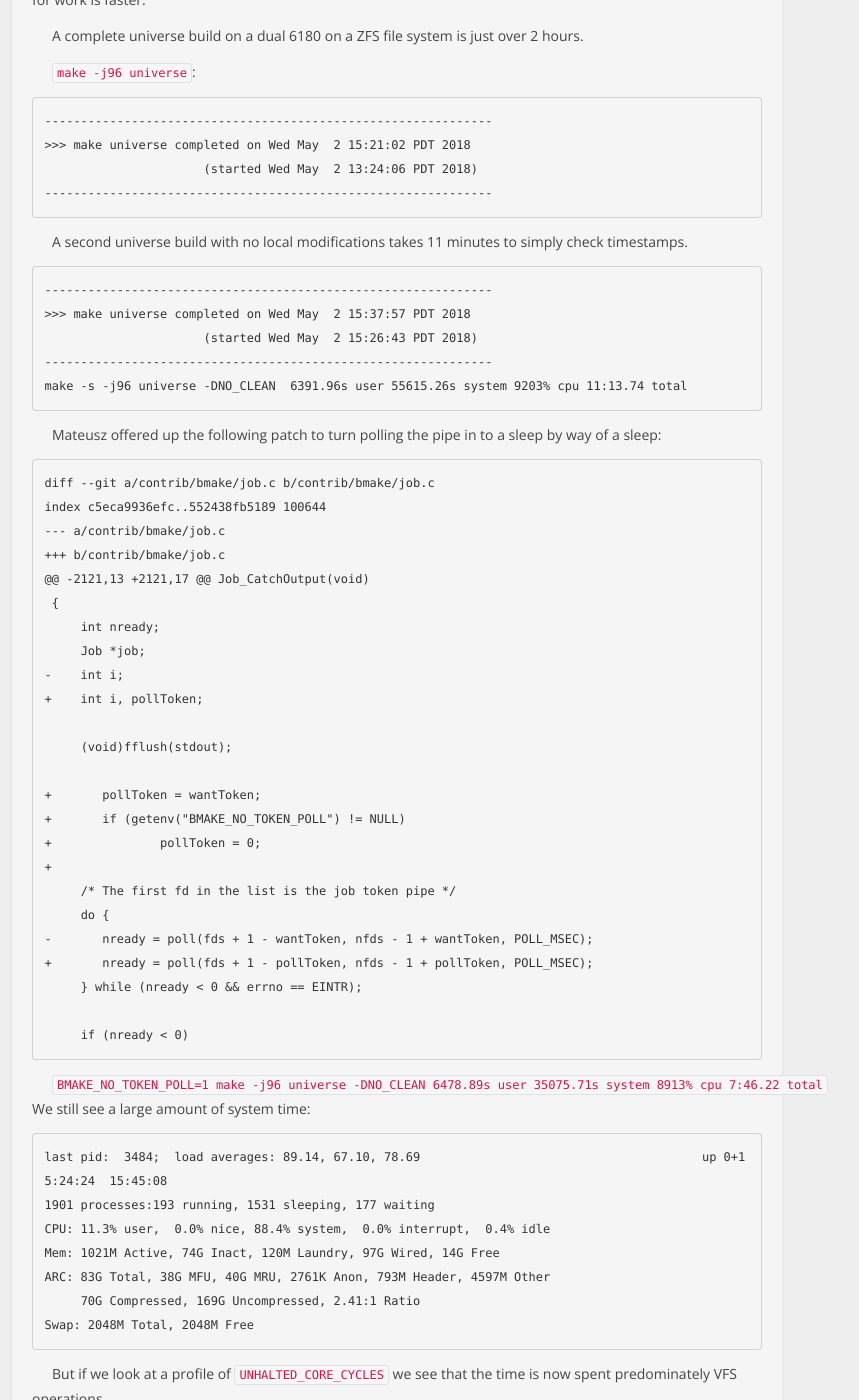
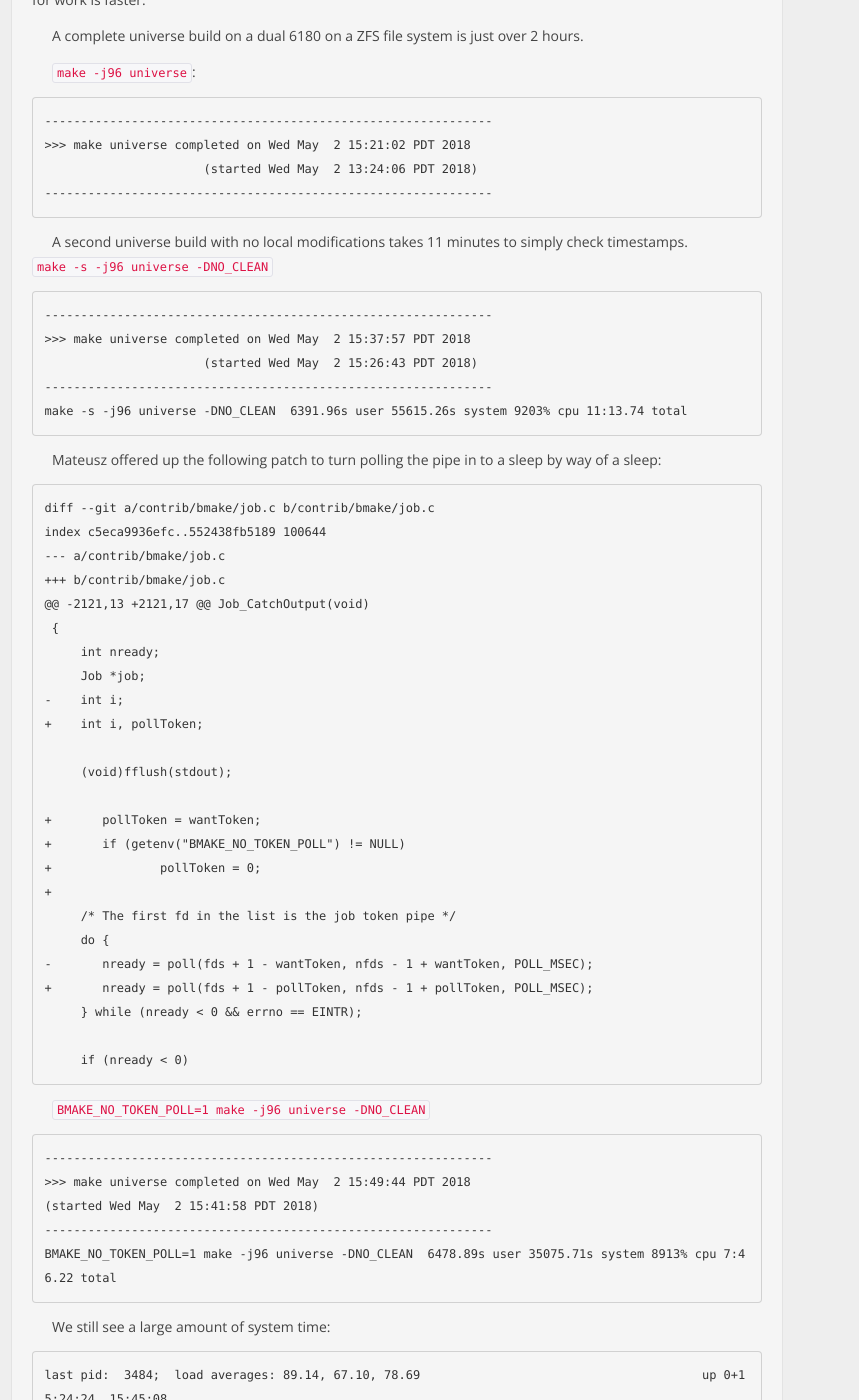
Before and after one commit to ScaleBSD/scalebsd.github.io, a Jekyll site: the page built from _posts/2018-05-02-Universe-does-not-scale-aka-mass-polling-considered-harmful.md, in a window 1280 px wide and 1400 px high, scrolled down 1260 px. Shown: the whole window, without its empty margins (44-903 px from the left). Built offline with Jekyll 4.4.1, drawn with Linux system fonts in a browser that asks for light colours; our own code applies the rules of GitHub Pages for plain Markdown files.

Commit message:
update layout

````diff
--- a/_posts/2018-05-02-Universe-does-not-scale-aka-mass-polling-considered-harmful.md
+++ b/_posts/2018-05-02-Universe-does-not-scale-aka-mass-polling-considered-harmful.md
@@ -43,6 +43,7 @@ A complete universe build on a dual 6180 on a ZFS file system is just over 2 hou
 ```
 
 A second universe build with no local modifications takes 11 minutes to simply check timestamps.
+`make -s -j96 universe -DNO_CLEAN`
 ```
 --------------------------------------------------------------
 >>> make universe completed on Wed May  2 15:37:57 PDT 2018
@@ -80,8 +81,14 @@ index c5eca9936efc..552438fb5189 100644
      if (nready < 0)
 ```
 
-
-`BMAKE_NO_TOKEN_POLL=1 make -j96 universe -DNO_CLEAN  6478.89s user 35075.71s system 8913% cpu 7:46.22 total`
+`BMAKE_NO_TOKEN_POLL=1 make -j96 universe -DNO_CLEAN`
+```
+--------------------------------------------------------------
+>>> make universe completed on Wed May  2 15:49:44 PDT 2018
+(started Wed May  2 15:41:58 PDT 2018)
+--------------------------------------------------------------
+BMAKE_NO_TOKEN_POLL=1 make -j96 universe -DNO_CLEAN  6478.89s user 35075.71s system 8913% cpu 7:46.22 total
+```
 We still see a large amount of system time:
 ```
 last pid:  3484;  load averages: 89.14, 67.10, 78.69                                       up 0+15:24:24  15:45:08
````
